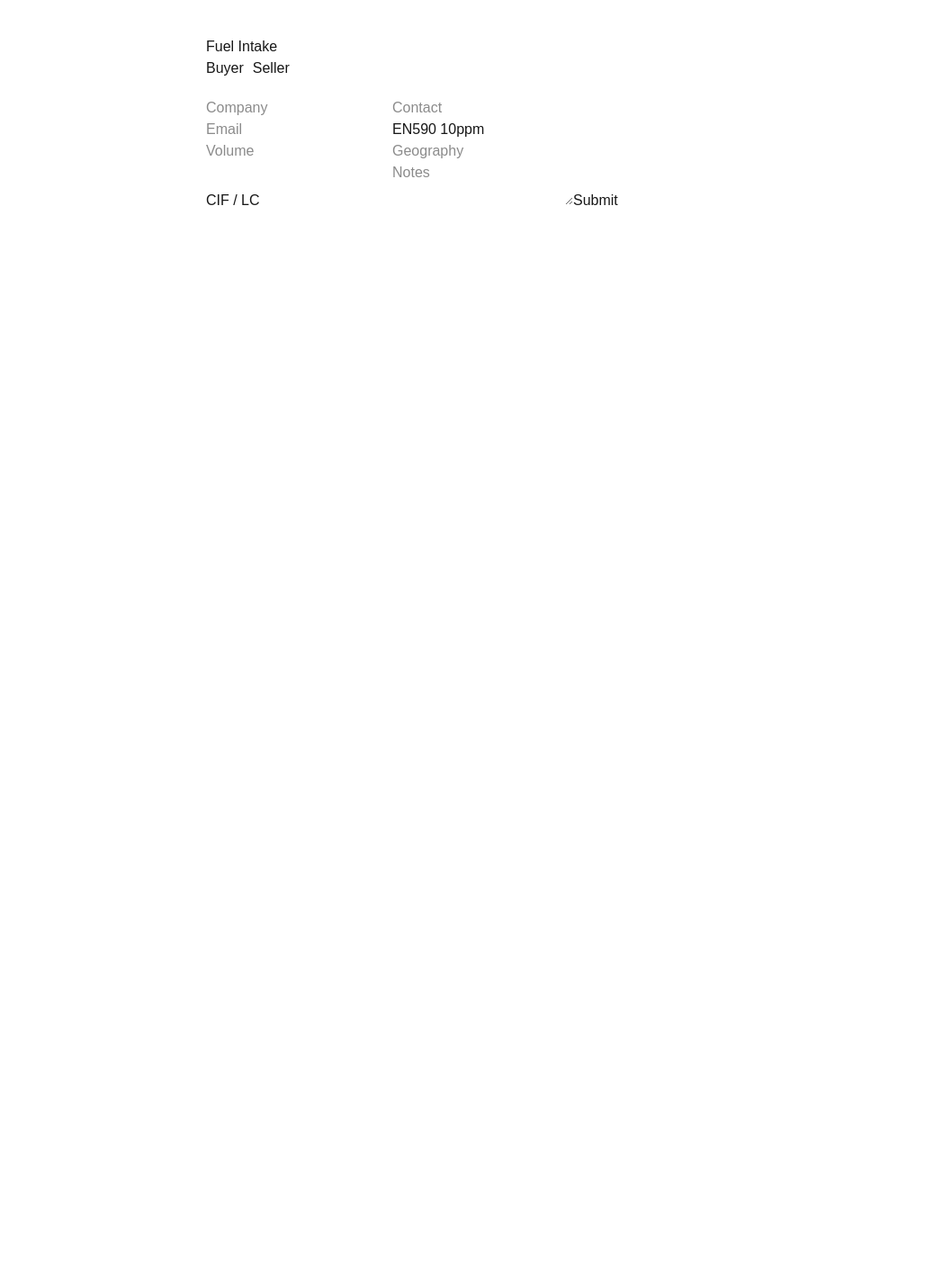
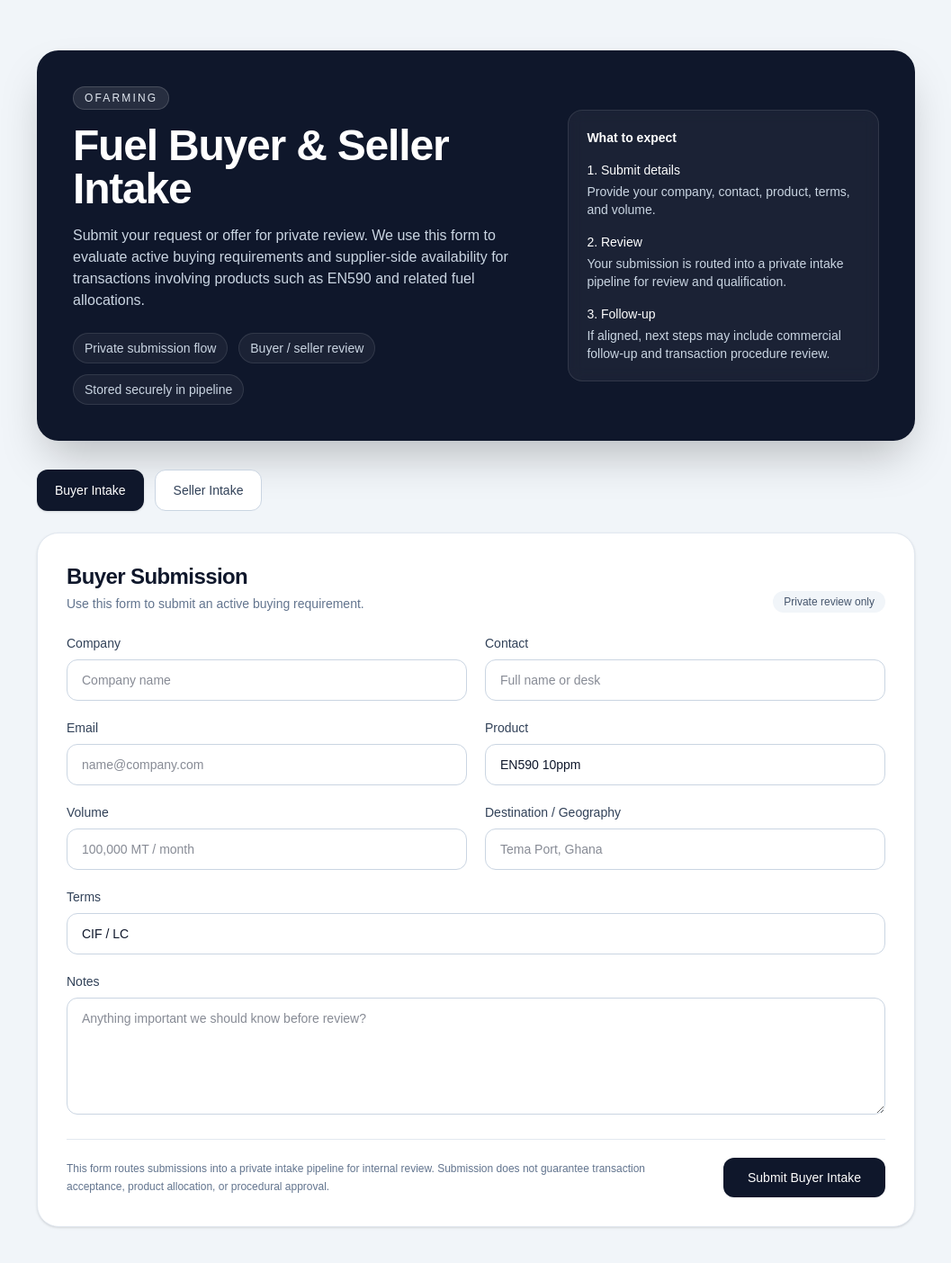
Before and after one commit to lheowriter/ofarming, a Next.js app: page /intake in a window 1280 px wide. Shown: the top 1404 px of the page at 90% size, without its empty margins (111-1168 px from the left). Before the commit the page ends 800 px from the top, so only its background shows below. Built offline with nearby package versions, Linux system fonts and the light colour scheme.

Commit message:
polished intake page

```diff
--- a/app/intake/page.tsx
+++ b/app/intake/page.tsx
@@ -41,16 +41,58 @@ const initialSellerState: FormState = {
   notes: '',
 }
 
-export default function Page() {
+function Input(props: React.InputHTMLAttributes<HTMLInputElement>) {
+  return (
+    <input
+      {...props}
+      className={`w-full rounded-xl border border-slate-300 bg-white px-4 py-3 text-sm text-slate-900 outline-none transition focus:border-slate-500 focus:ring-2 focus:ring-slate-200 ${props.className || ''}`}
+    />
+  )
+}
+
+function Textarea(props: React.TextareaHTMLAttributes<HTMLTextAreaElement>) {
+  return (
+    <textarea
+      {...props}
+      className={`min-h-[130px] w-full rounded-xl border border-slate-300 bg-white px-4 py-3 text-sm text-slate-900 outline-none transition focus:border-slate-500 focus:ring-2 focus:ring-slate-200 ${props.className || ''}`}
+    />
+  )
+}
+
+function Button(props: React.ButtonHTMLAttributes<HTMLButtonElement>) {
+  return (
+    <button
+      {...props}
+      className={`inline-flex items-center justify-center rounded-xl bg-slate-900 px-5 py-3 text-sm font-medium text-white transition hover:bg-slate-800 disabled:cursor-not-allowed disabled:opacity-60 ${props.className || ''}`}
+    />
+  )
+}
+
+function Field({
+  label,
+  children,
+}: {
+  label: string
+  children: React.ReactNode
+}) {
+  return (
+    <label className="block">
+      <div className="mb-2 text-sm font-medium text-slate-700">{label}</div>
+      {children}
+    </label>
+  )
+}
+
+export default function PublicIntakePage() {
   const [form, setForm] = useState<FormState>(initialBuyerState)
   const [isSubmitting, setIsSubmitting] = useState(false)
   const [message, setMessage] = useState('')
   const [error, setError] = useState('')
 
   function switchType(type: IntakeType) {
-    setForm(type === 'Buyer' ? initialBuyerState : initialSellerState)
     setMessage('')
     setError('')
+    setForm(type === 'Buyer' ? initialBuyerState : initialSellerState)
   }
 
   async function handleSubmit(e: React.FormEvent<HTMLFormElement>) {
@@ -68,53 +110,243 @@ export default function Page() {
     try {
       const supabase = createClient()
 
-      const { error } = await supabase.from('intake_submissions').insert([
-        {
-          ...form,
+      const payload = {
+        type: form.type,
+        company: form.company,
+        contact: form.contact,
+        email: form.email,
+        product: form.product,
+        volume: form.volume,
+        geography: form.geography,
+        terms: form.terms,
+        notes: form.notes,
         status: 'New',
         created_at: new Date().toISOString(),
-        },
-      ])
+      }
 
-      if (error) throw error
+      const { error: insertError } = await supabase
+        .from('intake_submissions')
+        .insert([payload])
 
-      setMessage('Submission successful')
+      if (insertError) {
+        throw new Error(insertError.message)
+      }
+
+      setMessage(
+        form.type === 'Buyer'
+          ? 'Buyer intake submitted successfully.'
+          : 'Seller intake submitted successfully.'
+      )
+
       setForm(form.type === 'Buyer' ? initialBuyerState : initialSellerState)
     } catch (err: any) {
-      setError(err.message || 'Submission failed')
+      setError(err?.message || 'Submission failed.')
     } finally {
       setIsSubmitting(false)
     }
   }
 
   return (
-    <main style={{ maxWidth: 600, margin: '40px auto', fontFamily: 'sans-serif' }}>
-      <h1>Fuel Intake</h1>
+    <main className="min-h-screen bg-slate-100">
+      <div className="mx-auto max-w-5xl px-4 py-10 md:px-6 md:py-14">
+        <div className="mb-8 overflow-hidden rounded-3xl bg-slate-900 text-white shadow-2xl">
+          <div className="grid gap-8 px-6 py-8 md:px-10 md:py-10 lg:grid-cols-[1.2fr_0.8fr] lg:items-center">
+            <div>
+              <div className="inline-flex rounded-full border border-white/15 bg-white/10 px-3 py-1 text-xs font-medium uppercase tracking-[0.18em] text-slate-200">
+                OFarming
+              </div>
+              <h1 className="mt-4 text-3xl font-semibold tracking-tight md:text-5xl">
+                Fuel Buyer & Seller Intake
+              </h1>
+              <p className="mt-4 max-w-2xl text-sm leading-6 text-slate-300 md:text-base">
+                Submit your request or offer for private review. We use this form
+                to evaluate active buying requirements and supplier-side
+                availability for transactions involving products such as EN590
+                and related fuel allocations.
+              </p>
 
-      <div style={{ marginBottom: 20 }}>
-        <button onClick={() => switchType('Buyer')}>Buyer</button>
-        <button onClick={() => switchType('Seller')} style={{ marginLeft: 10 }}>
-          Seller
+              <div className="mt-6 flex flex-wrap gap-3 text-xs text-slate-300 md:text-sm">
+                <div className="rounded-full border border-white/10 bg-white/5 px-3 py-1.5">
+                  Private submission flow
+                </div>
+                <div className="rounded-full border border-white/10 bg-white/5 px-3 py-1.5">
+                  Buyer / seller review
+                </div>
+                <div className="rounded-full border border-white/10 bg-white/5 px-3 py-1.5">
+                  Stored securely in pipeline
+                </div>
+              </div>
+            </div>
+
+            <div className="rounded-2xl border border-white/10 bg-white/5 p-5 backdrop-blur-sm">
+              <div className="text-sm font-semibold text-white">
+                What to expect
+              </div>
+              <div className="mt-4 space-y-4 text-sm text-slate-300">
+                <div>
+                  <div className="font-medium text-white">1. Submit details</div>
+                  <div className="mt-1">
+                    Provide your company, contact, product, terms, and volume.
+                  </div>
+                </div>
+                <div>
+                  <div className="font-medium text-white">2. Review</div>
+                  <div className="mt-1">
+                    Your submission is routed into a private intake pipeline for
+                    review and qualification.
+                  </div>
+                </div>
+                <div>
+                  <div className="font-medium text-white">3. Follow-up</div>
+                  <div className="mt-1">
+                    If aligned, next steps may include commercial follow-up and
+                    transaction procedure review.
+                  </div>
+                </div>
+              </div>
+            </div>
+          </div>
+        </div>
+
+        <div className="mb-6 flex flex-wrap gap-3">
+          <button
+            type="button"
+            onClick={() => switchType('Buyer')}
+            className={`rounded-xl px-5 py-3 text-sm font-medium transition ${
+              form.type === 'Buyer'
+                ? 'bg-slate-900 text-white shadow-sm'
+                : 'border border-slate-300 bg-white text-slate-700 hover:bg-slate-50'
+            }`}
+          >
+            Buyer Intake
+          </button>
+
+          <button
+            type="button"
+            onClick={() => switchType('Seller')}
+            className={`rounded-xl px-5 py-3 text-sm font-medium transition ${
+              form.type === 'Seller'
+                ? 'bg-slate-900 text-white shadow-sm'
+                : 'border border-slate-300 bg-white text-slate-700 hover:bg-slate-50'
+            }`}
+          >
+            Seller Intake
           </button>
         </div>
 
-      {message && <p style={{ color: 'green' }}>{message}</p>}
-      {error && <p style={{ color: 'red' }}>{error}</p>}
+        <section className="rounded-3xl border border-slate-200 bg-white p-6 shadow-sm md:p-8">
+          <div className="mb-6 flex flex-col gap-3 md:flex-row md:items-end md:justify-between">
+            <div>
+              <h2 className="text-2xl font-semibold tracking-tight text-slate-900">
+                {form.type === 'Buyer' ? 'Buyer Submission' : 'Seller Submission'}
+              </h2>
+              <p className="mt-1 text-sm text-slate-500">
+                {form.type === 'Buyer'
+                  ? 'Use this form to submit an active buying requirement.'
+                  : 'Use this form to submit supplier-side product availability.'}
+              </p>
+            </div>
+            <div className="rounded-full bg-slate-100 px-3 py-1 text-xs font-medium text-slate-600">
+              Private review only
+            </div>
+          </div>
 
-      <form onSubmit={handleSubmit}>
-        <input placeholder="Company" value={form.company} onChange={(e) => setForm({ ...form, company: e.target.value })} />
-        <input placeholder="Contact" value={form.contact} onChange={(e) => setForm({ ...form, contact: e.target.value })} />
-        <input placeholder="Email" value={form.email} onChange={(e) => setForm({ ...form, email: e.target.value })} />
-        <input placeholder="Product" value={form.product} onChange={(e) => setForm({ ...form, product: e.target.value })} />
-        <input placeholder="Volume" value={form.volume} onChange={(e) => setForm({ ...form, volume: e.target.value })} />
-        <input placeholder="Geography" value={form.geography} onChange={(e) => setForm({ ...form, geography: e.target.value })} />
-        <input placeholder="Terms" value={form.terms} onChange={(e) => setForm({ ...form, terms: e.target.value })} />
-        <textarea placeholder="Notes" value={form.notes} onChange={(e) => setForm({ ...form, notes: e.target.value })} />
+          {message ? (
+            <div className="mb-5 rounded-2xl border border-green-200 bg-green-50 px-4 py-3 text-sm text-green-700">
+              {message}
+            </div>
+          ) : null}
 
-        <button type="submit" disabled={isSubmitting}>
-          {isSubmitting ? 'Submitting...' : 'Submit'}
-        </button>
+          {error ? (
+            <div className="mb-5 rounded-2xl border border-red-200 bg-red-50 px-4 py-3 text-sm text-red-700">
+              {error}
+            </div>
+          ) : null}
+
+          <form onSubmit={handleSubmit} className="grid gap-5 md:grid-cols-2">
+            <Field label="Company">
+              <Input
+                value={form.company}
+                onChange={(e) => setForm({ ...form, company: e.target.value })}
+                placeholder="Company name"
+              />
+            </Field>
+
+            <Field label="Contact">
+              <Input
+                value={form.contact}
+                onChange={(e) => setForm({ ...form, contact: e.target.value })}
+                placeholder="Full name or desk"
+              />
+            </Field>
+
+            <Field label="Email">
+              <Input
+                type="email"
+                value={form.email}
+                onChange={(e) => setForm({ ...form, email: e.target.value })}
+                placeholder="name@company.com"
+              />
+            </Field>
+
+            <Field label="Product">
+              <Input
+                value={form.product}
+                onChange={(e) => setForm({ ...form, product: e.target.value })}
+                placeholder="EN590 10ppm"
+              />
+            </Field>
+
+            <Field label="Volume">
+              <Input
+                value={form.volume}
+                onChange={(e) => setForm({ ...form, volume: e.target.value })}
+                placeholder="100,000 MT / month"
+              />
+            </Field>
+
+            <Field label={form.type === 'Buyer' ? 'Destination / Geography' : 'Origin / Geography'}>
+              <Input
+                value={form.geography}
+                onChange={(e) => setForm({ ...form, geography: e.target.value })}
+                placeholder={form.type === 'Buyer' ? 'Tema Port, Ghana' : 'Rotterdam'}
+              />
+            </Field>
+
+            <div className="md:col-span-2">
+              <Field label="Terms">
+                <Input
+                  value={form.terms}
+                  onChange={(e) => setForm({ ...form, terms: e.target.value })}
+                  placeholder={form.type === 'Buyer' ? 'CIF / LC' : 'FOB / CIF'}
+                />
+              </Field>
+            </div>
+
+            <div className="md:col-span-2">
+              <Field label="Notes">
+                <Textarea
+                  value={form.notes}
+                  onChange={(e) => setForm({ ...form, notes: e.target.value })}
+                  placeholder="Anything important we should know before review?"
+                />
+              </Field>
+            </div>
+
+            <div className="md:col-span-2 flex flex-col gap-4 border-t border-slate-200 pt-5 md:flex-row md:items-center md:justify-between">
+              <p className="max-w-2xl text-xs leading-5 text-slate-500">
+                This form routes submissions into a private intake pipeline for
+                internal review. Submission does not guarantee transaction
+                acceptance, product allocation, or procedural approval.
+              </p>
+
+              <Button type="submit" disabled={isSubmitting} className="min-w-[180px]">
+                {isSubmitting ? 'Submitting...' : `Submit ${form.type} Intake`}
+              </Button>
+            </div>
           </form>
+        </section>
+      </div>
     </main>
   )
 }
```
Lines whose indentation alone changed are shown as unchanged.
